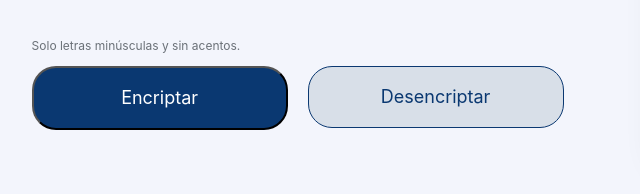
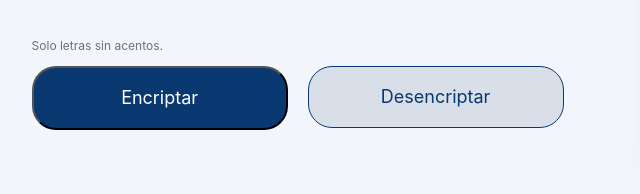
Before and after one commit to ManuFC94/CryptoWebApp, a plain HTML site: page index.html in a window 1280 px wide. Shown: the part 603-797 px from the top of the page, 122-762 px from the left. Drawn offline with nearby package versions, Linux system fonts and the light colour scheme.

Commit message:
Update index.html

```diff
--- a/index.html
+++ b/index.html
@@ -17,7 +17,7 @@
                 placeholder="Ingrese el texto aquí"></textarea>
 
         <div class="terminos">
-            <p>Solo letras minúsculas y sin acentos.</p>
+            <p>Solo letras sin acentos.</p>
         </div>
         <div class="botones">
             <button class="btn-encriptar" type="button" onclick="encriptar()">Encriptar</button>
```
